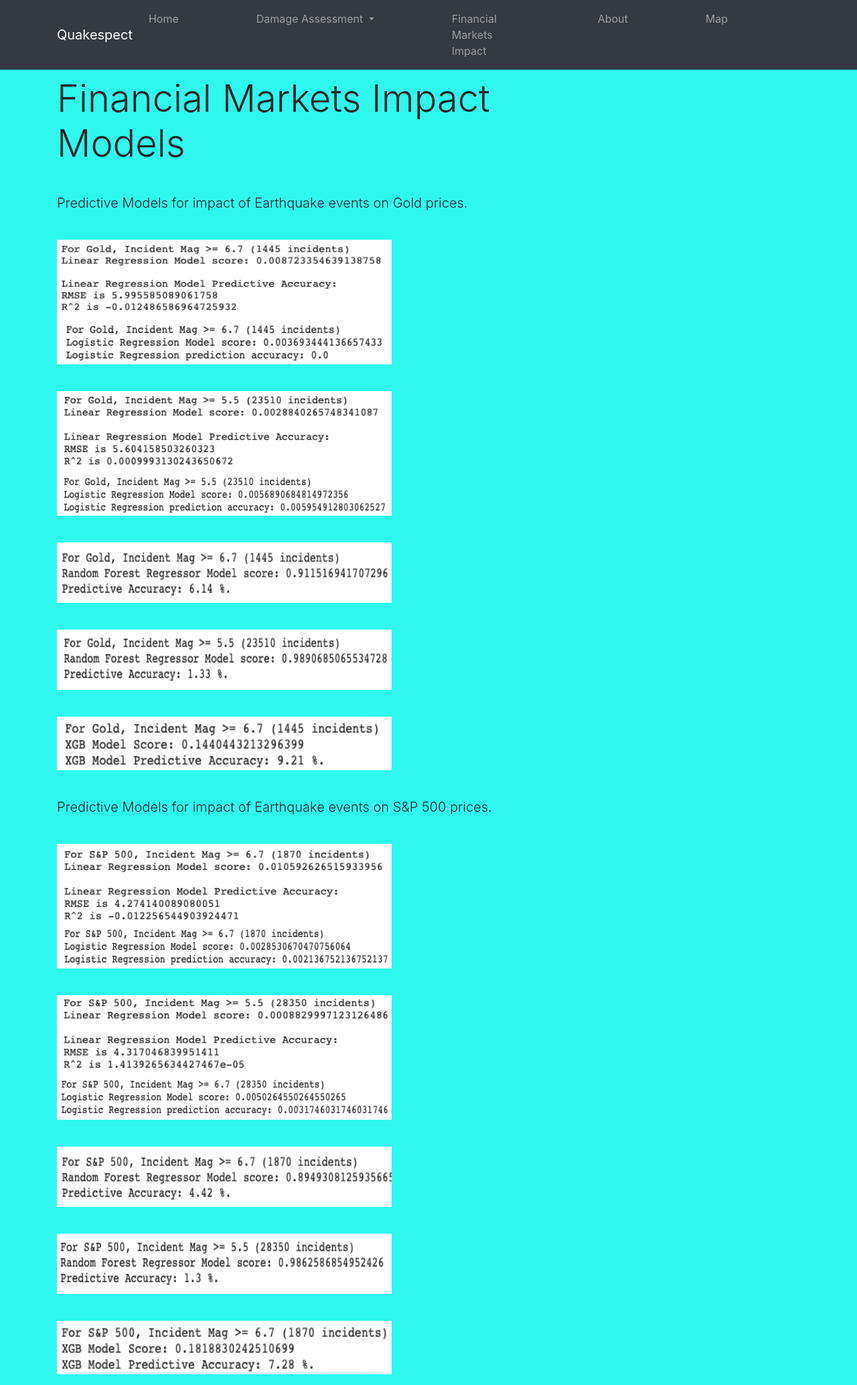
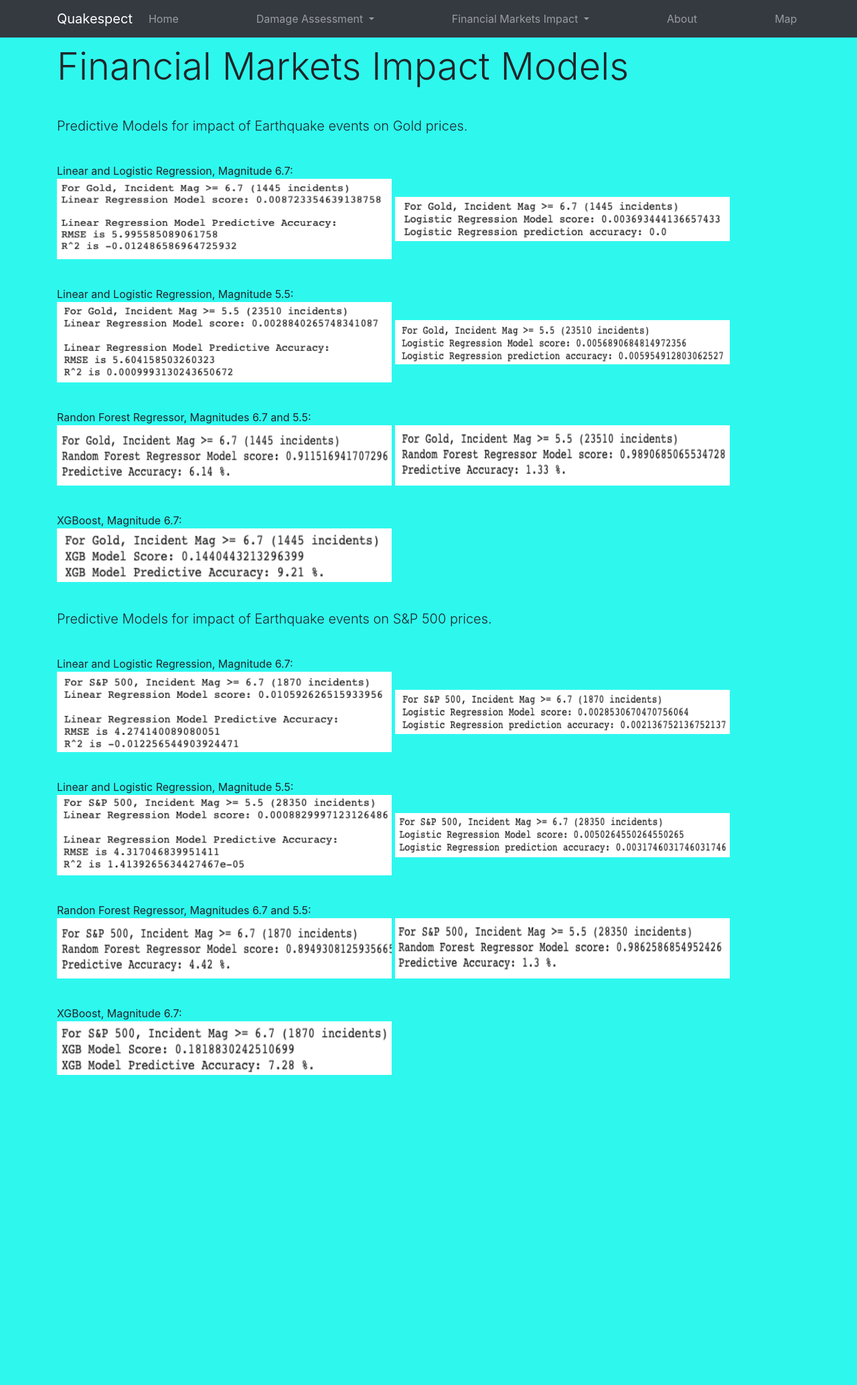
Before and after one commit to labs13-quake-viewer/ds-application, a Flask app: template app/templates/marketmodels.html in a window 1280 px wide. Shown: the whole page at 67% size. After the commit the page ends 1605 px from the top, so only its background shows below. Run offline with Flask 3, Linux system fonts and the light colour scheme; the template is opened without the code that fills it, so the values that code supplies are empty; some libraries are stand-ins or nearby versions.

Commit message:
Winston change app to convert Financial Markets Impact to drop-down menu

```diff
--- a/app/app.py
+++ b/app/app.py
@@ -24,23 +24,19 @@ def create_app():
     def about():
         return render_template('about.html')
 
-    @app.route('/markets')
-    def markets():
-        return render_template('markets.html')
-
-    @app.route("/gold", methods = ["POST"])
+    @app.route('/gold')
     def gold():
         return render_template('gold.html')
 
-    @app.route("/sp500", methods = ["POST"])
+    @app.route('/sp500')
     def sp500():
         return render_template('sp500.html')
 
-    @app.route("/intermarket", methods = ["POST"])
+    @app.route('/intermarket')
     def intermarket():
         return render_template('intermarket.html')
 
-    @app.route("/marketmodels", methods = ["POST"])
+    @app.route('/marketmodels')
     def marketmodels():
         return render_template('marketmodels.html')
 
@@ -112,3 +108,25 @@ def create_app():
 
 def parse_dtstr(dtstr):
     return dateutil.parser.parse(dtstr).strftime("%Y-%m-%d %H:%M")
+'''
+    @app.route('/markets')
+    def markets():
+        return render_template('markets.html')
+'''
+'''
+    @app.route("/gold", methods = ["POST"])
+    def gold():
+        return render_template('gold.html')
+
+    @app.route("/sp500", methods = ["POST"])
+    def sp500():
+        return render_template('sp500.html')
+
+    @app.route("/intermarket", methods = ["POST"])
+    def intermarket():
+        return render_template('intermarket.html')
+
+    @app.route("/marketmodels", methods = ["POST"])
+    def marketmodels():
+        return render_template('marketmodels.html')
+'''
--- a/app/templates/damage.html
+++ b/app/templates/damage.html
@@ -10,7 +10,7 @@
     <p class="lead">
         Damage, Deaths, and Injuries and How Those Relate to Magnitude
     </p>
-    <iframe width="900px" height="800px" frameborder="0" scrolling="no" src="https://plot.ly/~dlromanoff/129.embed"></iframe>
+    <iframe width="1200px" height="800px" frameborder="0" scrolling="no" src="https://plot.ly/~dlromanoff/129.embed"></iframe>
     <p>The above chart shows the number of occurrences for each category based on the magnitude of the earthquake. It might appear as if there are more deaths and more damage when the magnitude is between 7.0 and 8.0. However, this chart is showing a count of slightly more than one thousand earthquake occurrances. There are far less earthquakes that occur with a magnitude of 8.0 and greater. And, there are far fewer deaths and much less damage when an earthquake occurs with a magnitude below 6.0. This chart does not indicate a greater loss of life when the magnitude of the earthquake is between 7.0 and 8.0.</p>
     <a href="https://colab.research.google.com/github/labs13-quake-viewer/ds-notebooks/blob/master/Plots.ipynb" target="blank" class="btn btn-primary">View Notebook</a>
 </div>
--- a/app/templates/gold.html
+++ b/app/templates/gold.html
@@ -30,7 +30,7 @@
         <p></p>
         <br/>
         <p></p>
-       <h3>Gold Incident Counts</h3>
+       <h4>Incident Counts by Magnitude:</h4>
         <img src="/static/gold_counts.png" alt="Gold Counts" width="1100" height="100" />
     </p>
 </div>
--- a/app/templates/includes/_navbar.html
+++ b/app/templates/includes/_navbar.html
@@ -27,8 +27,16 @@
             <a class="dropdown-item" href="/tsunami">Tsunami</a>
           </div>
         </li>
-        <li class="nav-item">
-          <a class="nav-link" href="/markets">Financial Markets Impact</a>
+        <li class="nav-item dropdown">
+          <a class="nav-link dropdown-toggle" href="#" id="navbarDropdown" role="button" data-toggle="dropdown" aria-haspopup="true" aria-expanded="false">
+            Financial Markets Impact
+          </a>
+          <div class="dropdown-menu" aria-labelledby="navbarDropdown">
+            <a class="dropdown-item" href="/gold">Gold Analysis</a>
+            <a class="dropdown-item" href="/sp500">S&P 500 Analysis</a>
+            <a class="dropdown-item" href="/intermarket">Intermarket Analysis</a>
+            <a class="dropdown-item" href="/marketmodels">Impact Models</a>
+          </div>
         </li>
         <li class="nav-item">
           <a class="nav-link" href="/about">About</a>
--- a/app/templates/marketmodels.html
+++ b/app/templates/marketmodels.html
@@ -10,7 +10,7 @@
     background-color: rgba(8, 247, 235, 0.842)
     }
 </style>
-<div class="col-md-9 px-0">
+<div class="col-md-11 px-0">
     <h1 class="display-4" style="margin-top: 10px;">Financial Markets Impact Models</h1>
     <p></p>
     <br/>
@@ -18,19 +18,25 @@
         Predictive Models for impact of Earthquake events on Gold prices.
     <p></p>
     <br/>
+        Linear and Logistic Regression, Magnitude 6.7:
+    <br/>
     <img src="/static/Gold6.7LinReg.png" alt="Gold 6.7LinReg" width="500" height="120" />
     <img src="/static/Gold6.7LogReg.png" alt="Gold 6.7LogReg" width="500" height="66" />
     <p></p>
+    <br/>
+        Linear and Logistic Regression, Magnitude 5.5:
     <br/>
     <img src="/static/Gold5.5LinReg.png" alt="Gold 5.5LinReg" width="500" height="120" />
     <img src="/static/Gold5.5LogReg.png" alt="Gold 5.5LogReg" width="500" height="66" />
     <p></p>
     <br/>
+        Randon Forest Regressor, Magnitudes 6.7 and 5.5:
+    <br/>
     <img src="/static/Gold6.7RFReg.png" alt="Gold 6.7RFReg" width="500" height="90" />
+    <img src="/static/Gold5.5RFReg.png" alt="Gold 5.5RFReg" width="500" height="90" />
     <p></p>
     <br/>
-    <img src="/static/Gold5.5RFReg.png" alt="Gold 5.5RFReg" width="500" height="90" />
-    <p></p>
+        XGBoost, Magnitude 6.7:
     <br/>
     <img src="/static/Gold6.7XGB.png" alt="Gold 6.7XGB" width="500" height="80" />
     </p>
@@ -40,19 +46,25 @@
         Predictive Models for impact of Earthquake events on S&P 500 prices.
     <p></p>
     <br/>
+        Linear and Logistic Regression, Magnitude 6.7:
+    <br/>
     <img src="/static/SP6.7LinReg.png" alt="Gold 6.7LinReg" width="500" height="120" />
     <img src="/static/SP6.7LogReg.png" alt="Gold 6.7LogReg" width="500" height="66" />
     <p></p>
+    <br/>
+        Linear and Logistic Regression, Magnitude 5.5:
     <br/>
     <img src="/static/SP5.5LinReg.png" alt="Gold 5.5LinReg" width="500" height="120" />
     <img src="/static/SP5.5LogReg.png" alt="Gold 5.5LogReg" width="500" height="66" />
     <p></p>
     <br/>
+        Randon Forest Regressor, Magnitudes 6.7 and 5.5:
+    <br/>
     <img src="/static/SP6.7RFReg.png" alt="Gold 6.7RFReg" width="500" height="90" />
+    <img src="/static/SP5.5RFReg.png" alt="Gold 5.5RFReg" width="500" height="90" />
     <p></p>
     <br/>
-    <img src="/static/SP5.5RFReg.png" alt="Gold 5.5RFReg" width="500" height="90" />
-    <p></p>
+        XGBoost, Magnitude 6.7:
     <br/>
     <img src="/static/SP6.7XGB.png" alt="Gold 6.7XGB" width="500" height="80" />
     </p>
--- a/app/templates/tsunami.html
+++ b/app/templates/tsunami.html
@@ -11,8 +11,8 @@
       The Effect of an Earthquake Generated Tsunami on Damage Numbers
     </p>
     <div class="danielles-grid">
-      <iframe width="900" height="800" frameborder="0" scrolling="no" src="//plot.ly/~dlromanoff/135.embed"></iframe>
-      <iframe width="900" height="800" frameborder="0" scrolling="no" src="//plot.ly/~dlromanoff/133.embed"></iframe>
+      <iframe width="900" height="700" frameborder="0" scrolling="no" src="//plot.ly/~dlromanoff/135.embed"></iframe>
+      <iframe width="900" height="700" frameborder="0" scrolling="no" src="//plot.ly/~dlromanoff/133.embed"></iframe>
     </div>
     <a href="https://colab.research.google.com/github/labs13-quake-viewer/ds-notebooks/blob/master/Plots.ipynb" target="blank" class="btn btn-primary">View Notebook</a>
 </div>
```
Also changed, not shown: app/templates/intermarket.html (+8 -6 lines), app/templates/markets.html (deleted, +0 -28 lines), app/templates/sp500.html (+9 -1 lines). Lines whose indentation alone changed are shown as unchanged.
